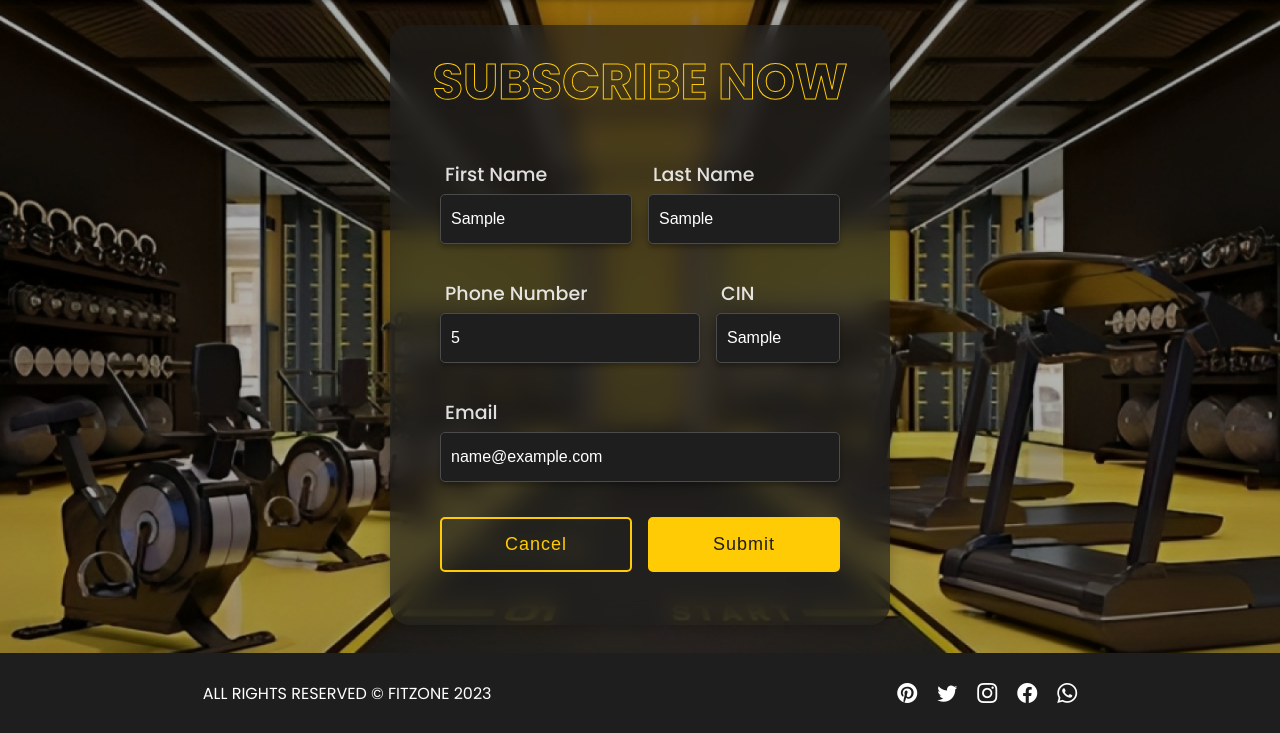
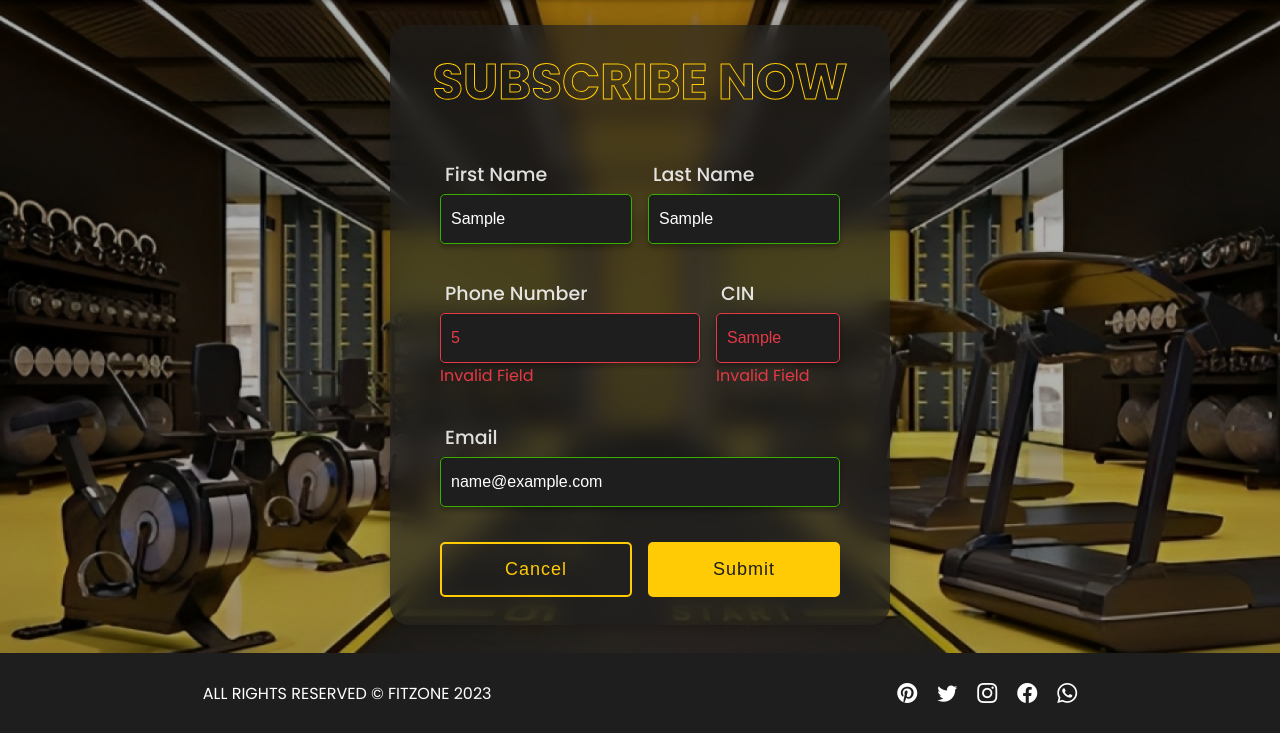
Before and after one commit to zinebMachrouh/Fitzone_Gym, a plain HTML site: page html/form.html in a window 1280 px wide. Both pictures are taken after typing "Sample", "Sample", "5", "Sample", "name@example.com" into the empty fields and a click on the button "Submit". Shown: the part 67-800 px from the top of the page. Drawn offline with nearby package versions, Linux system fonts and the light colour scheme.

Commit message:
adding regex

```diff
--- a/html/form.html
+++ b/html/form.html
@@ -41,30 +41,35 @@
                 <div class="med">
                     <label for="fname">
                         <h4>First Name</h4>
-                        <input type="text" name="fname" id="fname" placeholder="Enter First Name" required>
+                        <input type="text" name="fname" id="fname" placeholder="Enter First Name" onchange="checkFname()" required>
+                        <span>Invalid Field</span>
                     </label>
                     <label for="lname">
                         <h4>Last Name</h4>
-                        <input type="text" name="lname" id="lname" placeholder="Enter Last Name" required>
+                        <input type="text" name="lname" id="lname" placeholder="Enter Last Name" required onchange="checkLname()">
+                        <span>Invalid Field</span>
                     </label>
                 </div>
                 <div class="big">
                     <label for="pNum">
                         <h4>Phone Number</h4>
-                        <input type="number" name="pNum" id="pNum" placeholder="Ex : +212611223344" required>
+                        <input type="number" name="pNum" id="pNum" placeholder="Ex : +212611223344" required onchange="checkNum()">
+                        <span>Invalid Field</span>
                     </label>
                     <label for="cin">
                         <h4>CIN</h4>
-                        <input type="text" name="cin" id="cin" placeholder="Ex : AS5205" required>
+                        <input type="text" name="cin" id="cin" placeholder="Ex : AS5205" required onchange="checkCin()">
+                        <span>Invalid Field</span>
                     </label>
                 </div>
                 <label for="email">
                     <h4>Email</h4>
-                    <input type="email" name="email" id="email" placeholder="Ex : liam21@gmail.com" required>
+                    <input type="email" name="email" id="email" placeholder="Ex : liam21@gmail.com" required onchange="checkEmail()">
+                    <span>Invalid Field</span>
                 </label>
                 <div class="btns">
                     <button type="reset">Cancel</button>
-                    <button type="button">Submit</button>
+                    <button type="button" >Submit</button>
                 </div>
             </form>
         </div>
--- a/script.js
+++ b/script.js
@@ -11,10 +11,78 @@ function closeNav() {
 questions.forEach((question) => {
     question.addEventListener('click', () => {
         const answer = question.nextElementSibling;
+        const chev = question.lastElementChild;
+        console.log(chev);
         if (answer.style.display === 'flex') {
             answer.style.display = 'none';
+            chev.style.transform = "rotate(0deg)";
         } else {
             answer.style.display = 'flex';
+            chev.style.transform = "rotate(180deg)";
         }
     });
 });
+
+
+function checkFname(){
+    let fname = document.getElementById("fname");
+
+    if (fname.value.length < 3) {
+        fname.classList.add("error");
+        fname.nextElementSibling.style.display = "block";
+    }else{
+        fname.classList.add("success");
+        fname.nextElementSibling.style.display = "none";
+    }
+}
+
+function checkLname(){
+    let lname = document.getElementById("lname");
+
+    if (lname.value.length < 3) {
+        lname.classList.add("error");
+        lname.nextElementSibling.style.display = "block";
+    }else{
+        lname.classList.add("success");
+        lname.nextElementSibling.style.display = "none";
+    }
+}
+
+function checkNum() {
+    let pNum = document.getElementById("pNum");
+    let numRegex = /^\+212\d{9}$/;
+
+    if (numRegex.test(pNum.value)) {
+        pNum.classList.add("success");
+        pNum.nextElementSibling.style.display = "none";
+    }else{
+        pNum.classList.add("error");
+        pNum.nextElementSibling.style.display = "block";
+    }
+}
+
+function checkCin() {
+    let cin = document.getElementById("cin");
+    let cinRegex = /^[A-Z]{2}\d{5,6}$/;
+
+    if (cinRegex.test(cin.value)) {
+        cin.classList.add("success");
+        cin.nextElementSibling.style.display = "none";
+    }else{
+        cin.classList.add("error");
+        cin.nextElementSibling.style.display = "block";
+    }
+}
+
+function checkEmail() {
+    let email = document.getElementById("email");
+    let emailRegex = /^[a-zA-Z0-9.-_]+@[a-zA-Z]+\.[a-z]{2,}$/;
+
+    if (emailRegex.test(email.value)) {
+        email.classList.add("success");
+        email.nextElementSibling.style.display = "none";
+    }else{
+        email.classList.add("error");
+        email.nextElementSibling.style.display = "block";
+    }
+}
--- a/styles/form.css
+++ b/styles/form.css
@@ -119,6 +119,18 @@ label h4{
     color: #1E1E1E;
     text-transform: capitalize;
 }
+.error{
+    border: 1px solid #e63946;
+    color: #e63946;
+}
+.success{
+    border: #38b000 1px solid;
+    color: #fff;
+}
+label span{
+    display: none;
+    color: #e63946;
+}
 @media screen and (max-width:700px){
     form{
         width: 450px;
```
